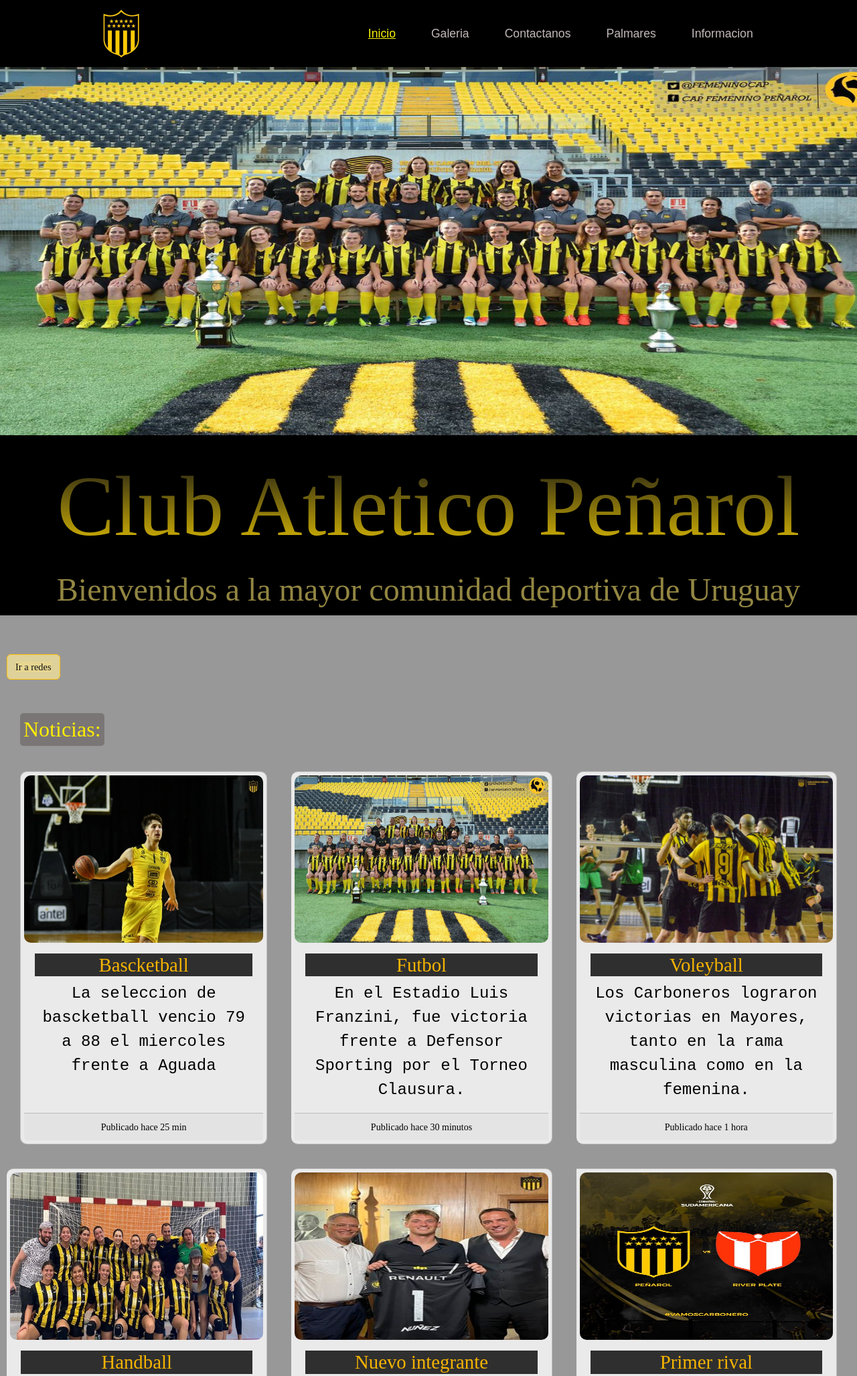
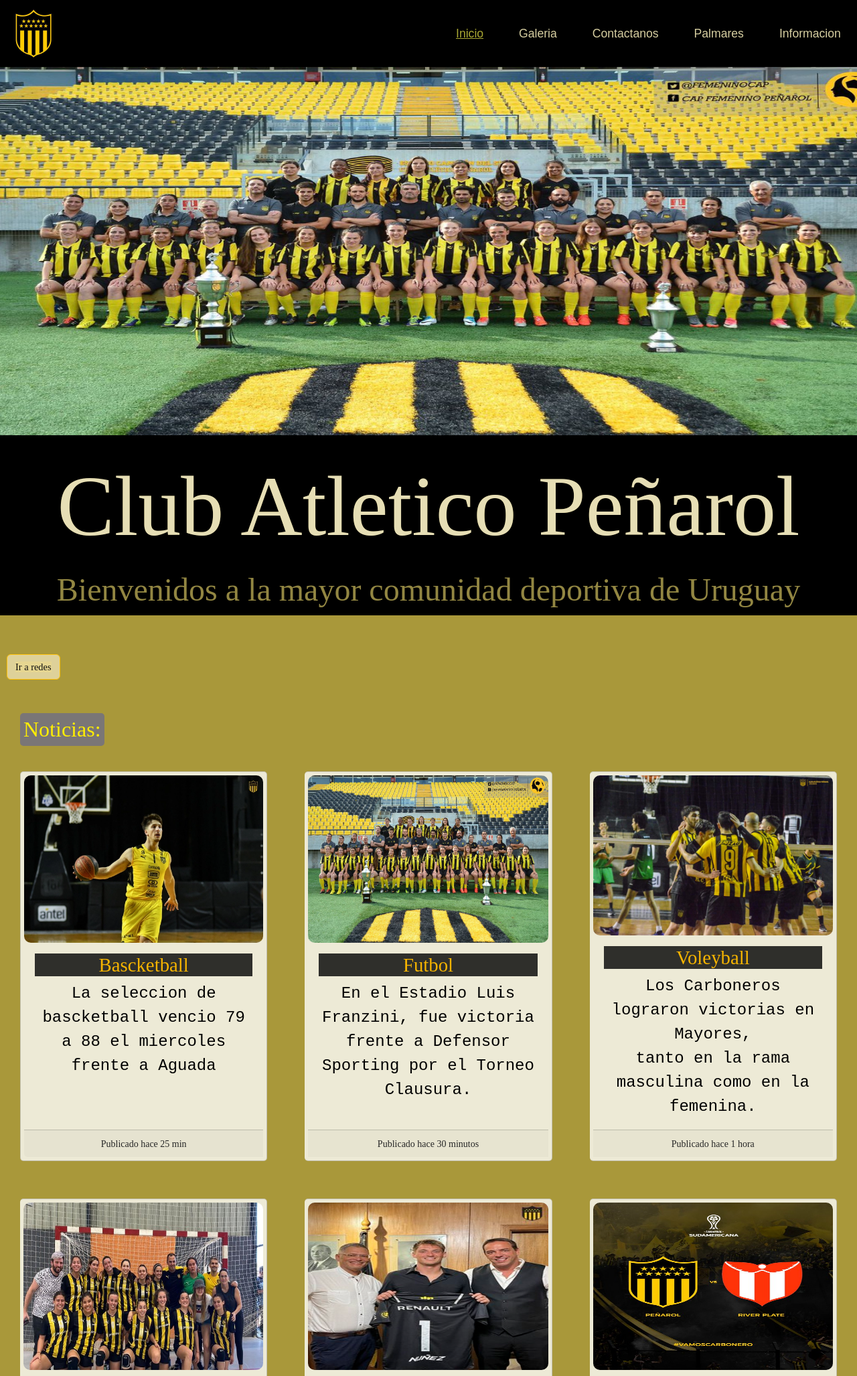
Before and after one commit to Nicolas-Lemus/PreEntrega2-Lemus, a plain HTML site: page index.html in a window 1280 px wide. Shown: the top 2055 px of the page at 67% size. Drawn offline with nearby package versions, Linux system fonts and the light colour scheme; a web font is replaced by a local one.

Commit message:
Modificaciones de botones y mas

```diff
--- a/index.html
+++ b/index.html
@@ -21,7 +21,7 @@
                 <span class="navbar-toggler-icon"><img src="multimedia/Logos/lista.png" alt="menu"></span>
             </button>
             <div class="collapse navbar-collapse" id="navbarNav">
-                <ul class="navbar-nav wow animate__animated animate__zoomIn">
+                <ul class="navbar-nav animate__animated animate__zoomIn">
                 <li class="nav-item">
                     <a class="nav-link active" aria-current="page" href="index.html">Inicio</a>
                 </li>
--- a/peges/style.css
+++ b/peges/style.css
@@ -1,8 +1,8 @@
 /*variables por defecto de bootstrap editadas*/
 :root{
-    --bs-body-bg:rgba(148, 147, 147, 0.951);
+    --bs-body-bg:rgb(169, 152, 58);
     --bs-tertiary-bg-rgb:0;
-    --bs-secondary-color:black;
+    --bs-secondary-color:rgb(37, 37, 37);
 }
 /*body*/
 *{
@@ -17,7 +17,7 @@
 /*Header*/
 header{
     display: flex;
-    justify-content: space-around;
+    justify-content: space-between;
     position:fixed;
     z-index: 1;
     width:100%;
@@ -33,18 +33,17 @@
     background-color: rgb(0, 0, 0);
     width:100%;
     gap:5px;
-    padding-left: 2rem;
 }
 #navbarNav ul li{
     background-color: rgb(0, 0, 0);
-    margin: 5px;
-    height: 100%;
+    margin:5px;
+    height:100%;
 }
 #navbarNav ul li a{
     font-family: 'Seymour One', sans-serif;
     font-size: 1rem;
     text-align: center;
-    color: rgb(195, 184, 184);
+    color:rgb(215, 207, 161);
     text-decoration: none;
     background-image:linear-gradient(rgb(51, 40, 40) , rgb(238, 255, 7));
     background-position: 0% 100%;
@@ -53,7 +52,7 @@
     transition: background-size .6s;
 }
 .footer__nav a.active ,#navbarNav ul li a.active{
-    color:rgb(247, 243, 6);
+    color:rgb(170, 168, 51);
     text-decoration:underline;
 }
 span img{
@@ -110,7 +109,7 @@
 }
 .encabezado{
     padding-top: 30px;
-    background: rgb(0, 0, 0);
+    background-color: black;
 }
 .encabezado__articulo{
     text-align: center;
@@ -121,10 +120,9 @@
     font-size: 2rem;
 }
 .degradado{
-    background: linear-gradient(rgb(22, 22, 22) , gold);
-    color: transparent !important;
+    color:rgb(230, 222, 181);
+    background:linear-gradient(rgba(4, 4, 4, 0.429) ,  rgb(128, 114, 40) , rgb(0, 0, 0));
     background-clip: text;
-    -webkit-background-clip:text;
     -moz-background-clip: text;
 }
 .encabezado__complemento{
@@ -148,13 +146,14 @@
     text-align: center;
     margin:5px;
     padding:5px;
+    border-radius:5px!important;
 }
 .card img{
     height:100%;
     width:100%;
-    max-width: 100%;
-    max-height: 250px;
-    border-radius: 10px !important;
+    max-width:100%;
+    max-height:250px;
+    border-radius:10px !important;
 }
 .card h5{
     color: rgb(246, 180, 0);
@@ -215,6 +214,7 @@
     width: 100%;
     text-align: center;
     background: rgb(44, 43, 43);
+    background:linear-gradient(rgb(169, 152, 58) ,rgb(22, 21, 21));
 }
 #footer h2{
     background: rgb(192, 173, 126);
@@ -281,12 +281,6 @@
     max-width: 100%;
     max-height: 300px;
 }
-.galeria img:hover{
-    box-shadow: 0px 0px 30px;
-    cursor: pointer;
-    transition: 0.6s;
-    opacity: 70%;
-}
 .galeria__videos{
     display: flex;
     flex-direction: column;
@@ -351,13 +345,7 @@
         gap:1rem;
     }
     .card{
-        margin:20px;
-    }
-    .card-group .card:not(:last-child){
-        border-bottom-left-radius: 10px;
-        border-top-left-radius: 10px;
-        border-top-right-radius: 10px;
-        border-bottom-right-radius: 10px;
+        margin: 20px !important;
     }
     #scroll{
         padding-top: 100px;
@@ -483,4 +471,10 @@
         color:rgb(247, 243, 6);
         transition:0.8s;
     }
+    .galeria img:hover{
+        box-shadow: 0px 0px 30px;
+        cursor: pointer;
+        transition: 0.6s;
+        opacity: 70%;
+    }
 }
```
Also changed, not shown: peges/contacto.html (+6 -2 lines), peges/galeria.html (+8 -2 lines), peges/informacion.html (+6 -2 lines), peges/palmares.html (+6 -2 lines).
